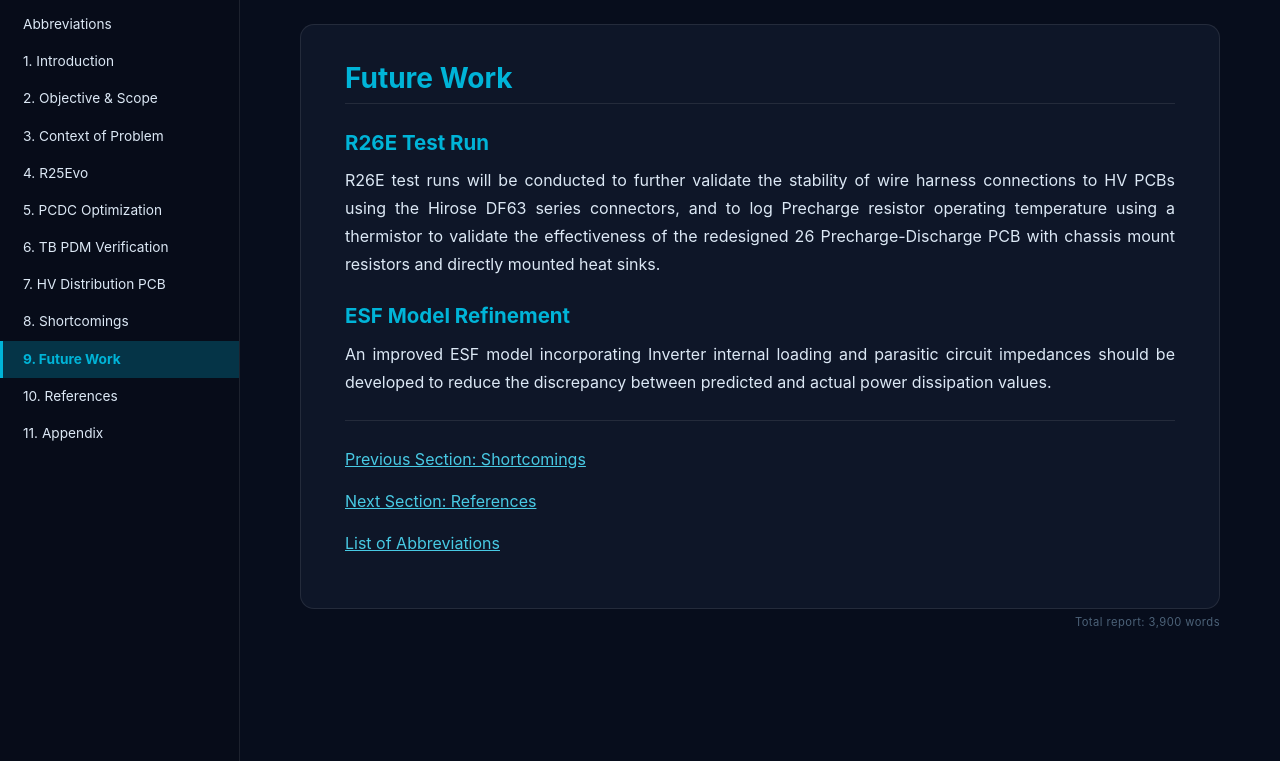
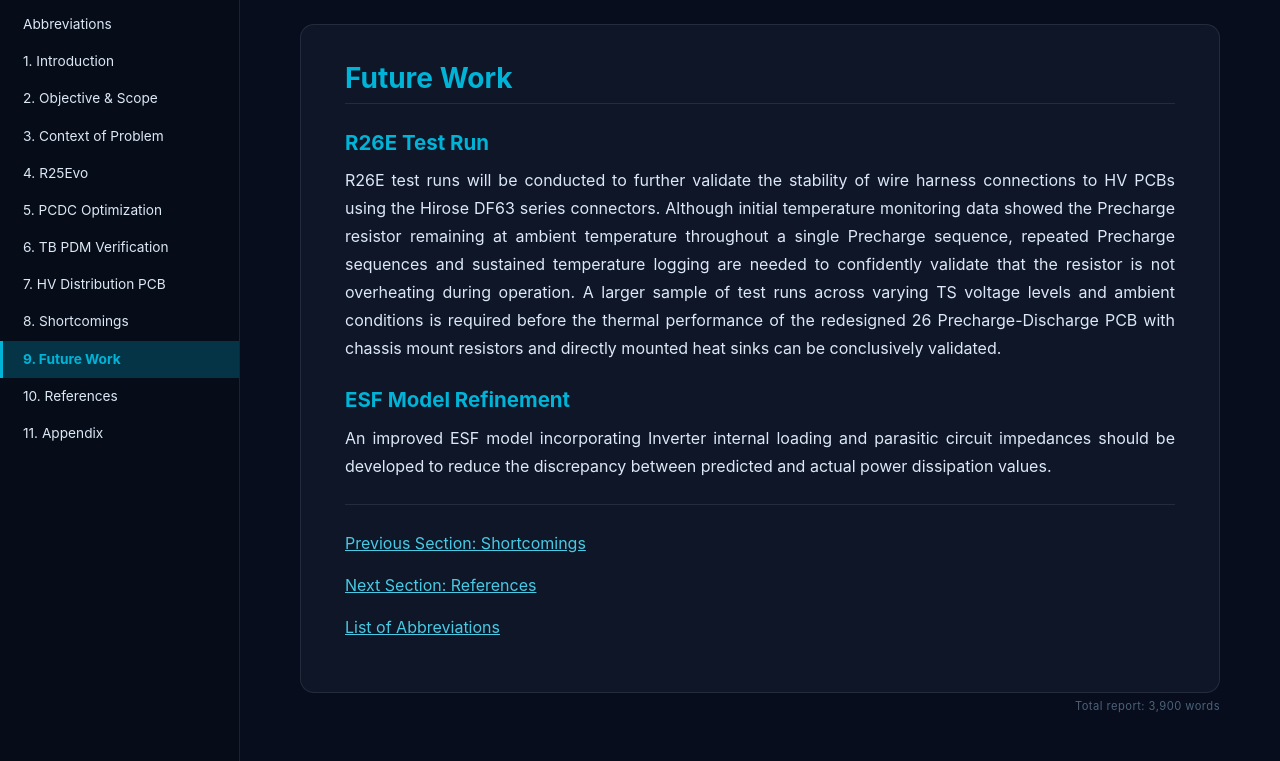
Before and after one commit to Bosung91/FSAE-High-Voltage-System-Design-and-Optimization-Final, a Jekyll site: the page built from future-work.md, in a window 1280 px wide and 900 px high, scrolled down 630 px, cut to the strip 139-900 px from the top of the window. Built offline with Jekyll 4.4.1, drawn with Linux system fonts in a browser that asks for light colours; before the commit the page ends 1446 px from its top, so only the background shows below that.

Commit message:
Added PC resistor temp data

```diff
--- a/future-work.md
+++ b/future-work.md
@@ -7,7 +7,7 @@ title: Future Work
 
 ## R26E Test Run
 <p style='text-align: justify'>
-R26E test runs will be conducted to further validate the stability of wire harness connections to HV PCBs using the Hirose DF63 series connectors, and to log Precharge resistor operating temperature using a thermistor to validate the effectiveness of the redesigned 26 Precharge-Discharge PCB with chassis mount resistors and directly mounted heat sinks.
+R26E test runs will be conducted to further validate the stability of wire harness connections to HV PCBs using the Hirose DF63 series connectors. Although initial temperature monitoring data showed the Precharge resistor remaining at ambient temperature throughout a single Precharge sequence, repeated Precharge sequences and sustained temperature logging are needed to confidently validate that the resistor is not overheating during operation. A larger sample of test runs across varying TS voltage levels and ambient conditions is required before the thermal performance of the redesigned 26 Precharge-Discharge PCB with chassis mount resistors and directly mounted heat sinks can be conclusively validated.
 </p>
 
 ## ESF Model Refinement
```
Also changed, not shown: hv-distribution-testing.md (+2 -2 lines).
